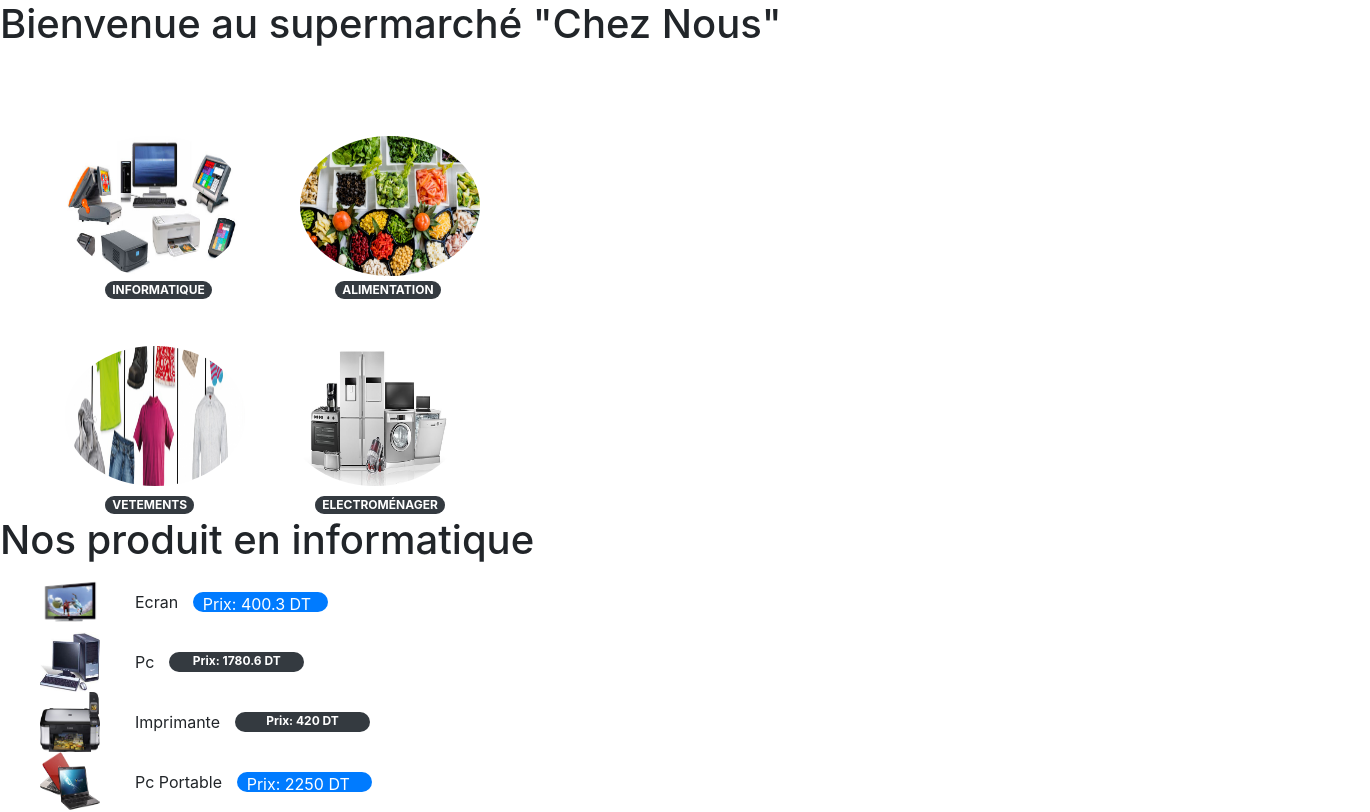
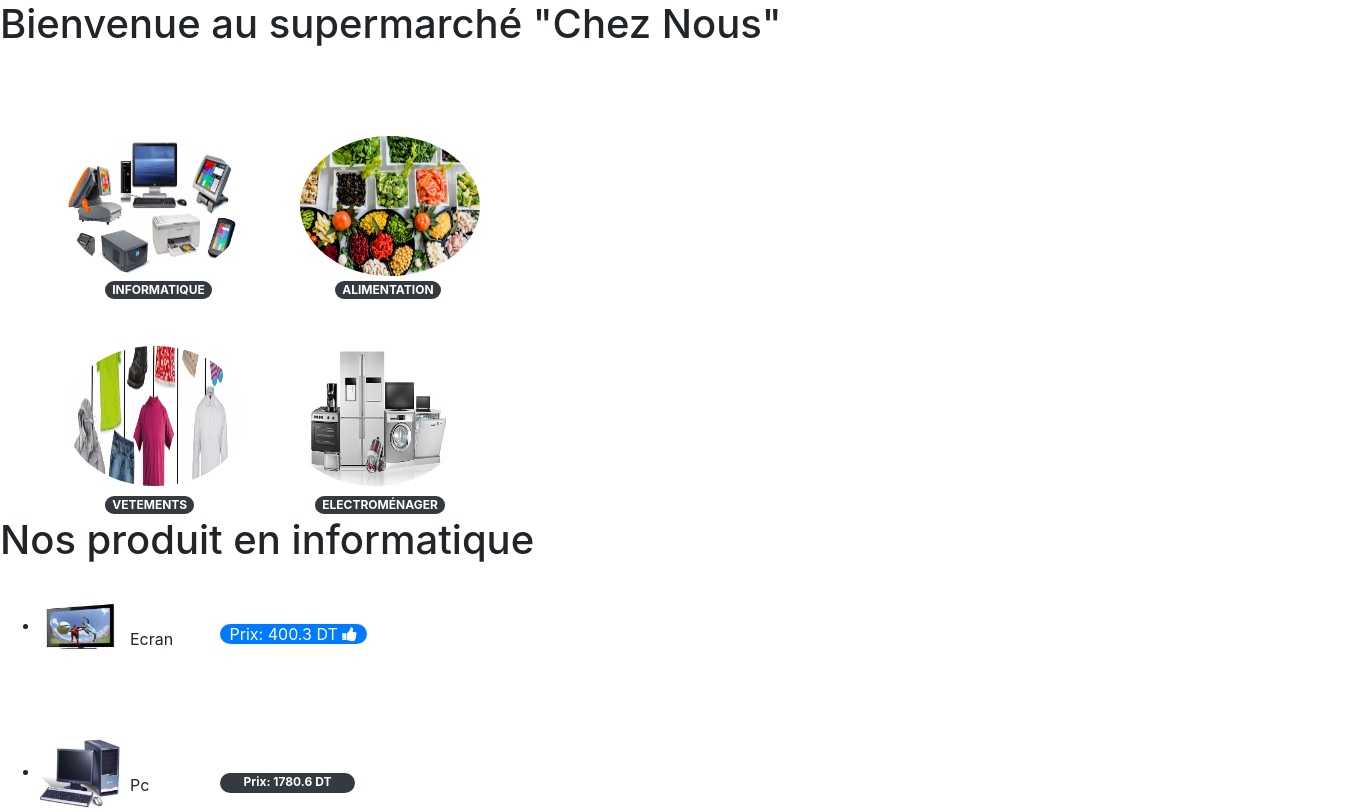
Before and after one commit to raouia19ben/projetraouiaben1, an Angular app: page / in a window 1280 px wide. Shown: the top 812 px of the page, 1370 px wide, since content can reach past the window. Built offline with nearby package versions, Linux system fonts and the light colour scheme.

Commit message:
tp3final liste materiel

```diff
--- a/src/app/compsant/informatique/listmateriel/listmateriel.component.css
+++ b/src/app/compsant/informatique/listmateriel/listmateriel.component.css
@@ -1,7 +1,8 @@
-img{width: 60px;height: 60px;}
-ul{list-style-type: georgian;position: relative;top:650px;}
-li{display:flex;}
+img{width: 80px;height: 70px;}
+ul{list-style-type:disc;}
+ul{position: relative;top:320px}
 h1{position: relative;top:320px}
-ul{position: relative;top:320px}
-span{width:135px;height:20px;position: relative;top:20px;left:50px}
-.c{position:relative;;top:18px;left:35px}
+li{position:relative;top:20px}
+
+span{width:135px;height:20px;position: relative;top:-80px;left:180px}
+.c{position:relative;;top:-35px;left:90px}
--- a/src/app/compsant/informatique/listmateriel/listmateriel.component.ts
+++ b/src/app/compsant/informatique/listmateriel/listmateriel.component.ts
@@ -6,6 +6,7 @@ import { Component, OnInit } from '@angular/core';
   styleUrls: ['./listmateriel.component.css']
 })
 export class ListmaterielComponent implements OnInit {
+  cd:string="circle";
   materiels=[
     {
         id: '1',
```
Also changed, not shown: src/app/compsant/informatique/listmateriel/listmateriel.component.html (line endings or trailing spaces).
